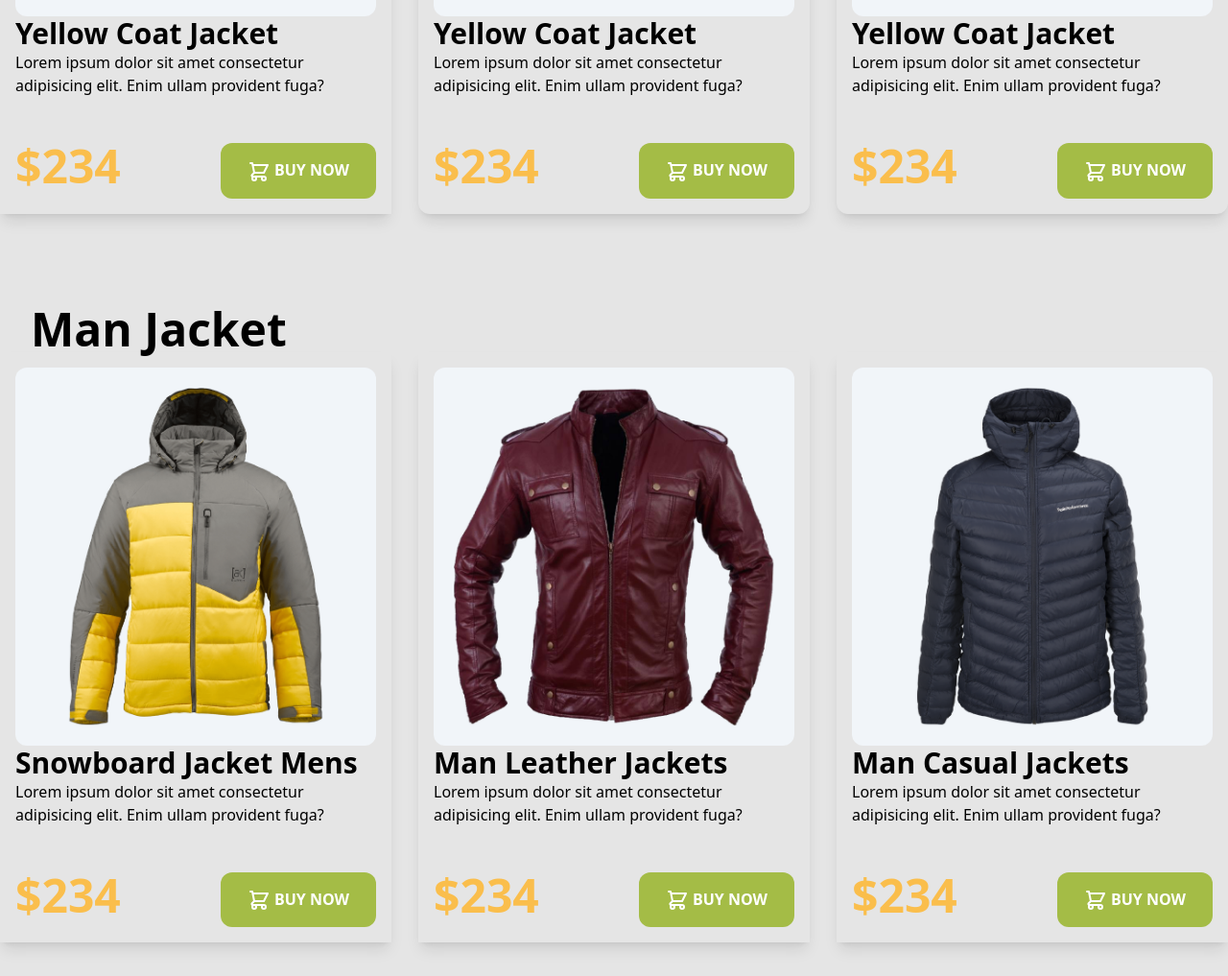
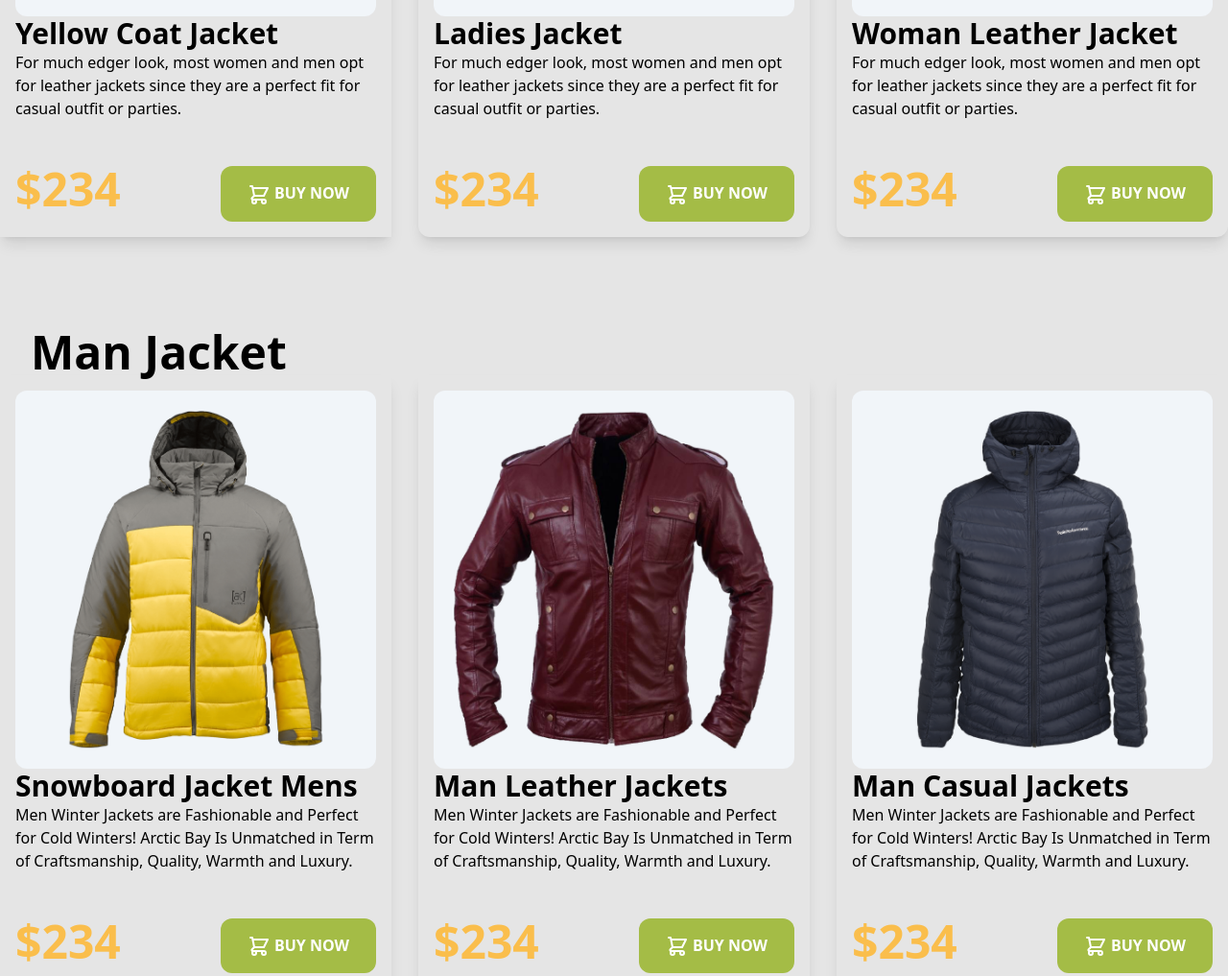
Before and after one commit to tashfiaislamistila/penguin-fashion-tailwind, a plain HTML site: page index.html in a window 1280 px wide. Shown: the part 1209-2226 px from the top of the page at 96% size. Drawn offline with nearby package versions, Linux system fonts and the light colour scheme.

Commit message:
paragraph modification

```diff
--- a/index.html
+++ b/index.html
@@ -59,7 +59,9 @@
                         <img src="./images/jacket-1.png" alt="">
                     </div>
                     <h3 class="text-3xl font-semibold">Yellow Coat Jacket </h3>
-                    <p>Lorem ipsum dolor sit amet consectetur adipisicing elit. Enim ullam provident fuga?</p>
+                    <p>For much edger look, most women and men opt for leather jackets since they are a perfect fit for
+                        casual outfit or parties.
+                    </p>
                     <div class="flex justify-between pt-12">
                         <h2 class="text-5xl text-jacketprice font-bold">$234</h2>
                         <button class="uppercase bg-[#A4BC46] py-4 px-7 rounded-xl text-white font-semibold">
@@ -76,8 +78,9 @@
                     <div class="p-5 bg-slate-100 rounded-xl">
                         <img src="./images/jacket-2.png" alt="">
                     </div>
-                    <h3 class="text-3xl font-semibold">Yellow Coat Jacket </h3>
-                    <p>Lorem ipsum dolor sit amet consectetur adipisicing elit. Enim ullam provident fuga?</p>
+                    <h3 class="text-3xl font-semibold">Ladies Jacket </h3>
+                    <p>For much edger look, most women and men opt for leather jackets since they are a perfect fit for
+                        casual outfit or parties.</p>
                     <div class="flex justify-between pt-12">
                         <h2 class="text-5xl text-jacketprice font-bold">$234</h2>
                         <button class="uppercase bg-[#A4BC46] py-4 px-7 rounded-xl text-white font-semibold">
@@ -94,8 +97,9 @@
                     <div class="p-5 bg-slate-100 rounded-xl">
                         <img src="./images/jacket-3.png" alt="">
                     </div>
-                    <h3 class="text-3xl font-semibold">Yellow Coat Jacket </h3>
-                    <p>Lorem ipsum dolor sit amet consectetur adipisicing elit. Enim ullam provident fuga?</p>
+                    <h3 class="text-3xl font-semibold">Woman Leather Jacket </h3>
+                    <p>For much edger look, most women and men opt for leather jackets since they are a perfect fit for
+                        casual outfit or parties.</p>
                     <div class="flex justify-between pt-12">
                         <h2 class="text-5xl text-jacketprice font-bold">$234</h2>
                         <button class="uppercase bg-[#A4BC46] py-4 px-7 rounded-xl text-white font-semibold">
@@ -119,7 +123,8 @@
                         <img src="./images/jacket-4.png" alt="">
                     </div>
                     <h3 class="text-3xl font-semibold">Snowboard Jacket Mens </h3>
-                    <p>Lorem ipsum dolor sit amet consectetur adipisicing elit. Enim ullam provident fuga?</p>
+                    <p>Men Winter Jackets are Fashionable and Perfect for Cold Winters! Arctic Bay Is Unmatched in Term
+                        of Craftsmanship, Quality, Warmth and Luxury.</p>
                     <div class="flex justify-between pt-12">
                         <h2 class="text-5xl text-jacketprice font-bold">$234</h2>
                         <button class="uppercase bg-[#A4BC46] py-4 px-7 rounded-xl text-white font-semibold">
@@ -137,7 +142,8 @@
                         <img src="./images/jacket-5.png" alt="">
                     </div>
                     <h3 class="text-3xl font-semibold">Man Leather Jackets</h3>
-                    <p>Lorem ipsum dolor sit amet consectetur adipisicing elit. Enim ullam provident fuga?</p>
+                    <p>Men Winter Jackets are Fashionable and Perfect for Cold Winters! Arctic Bay Is Unmatched in Term
+                        of Craftsmanship, Quality, Warmth and Luxury.</p>
                     <div class="flex justify-between pt-12 ">
                         <h2 class="text-5xl text-jacketprice font-bold">$234</h2>
                         <button class="uppercase bg-[#A4BC46] py-4 px-7 rounded-xl text-white font-semibold">
@@ -155,7 +161,8 @@
                         <img src="./images/jacket-6.png" alt="">
                     </div>
                     <h3 class="text-3xl font-semibold">Man Casual Jackets </h3>
-                    <p>Lorem ipsum dolor sit amet consectetur adipisicing elit. Enim ullam provident fuga?</p>
+                    <p>Men Winter Jackets are Fashionable and Perfect for Cold Winters! Arctic Bay Is Unmatched in Term
+                        of Craftsmanship, Quality, Warmth and Luxury.</p>
                     <div class="flex justify-between pt-12">
                         <h2 class="text-5xl text-jacketprice font-bold">$234</h2>
                         <button class="uppercase bg-[#A4BC46] py-4 px-7 rounded-xl text-white font-semibold">
```
